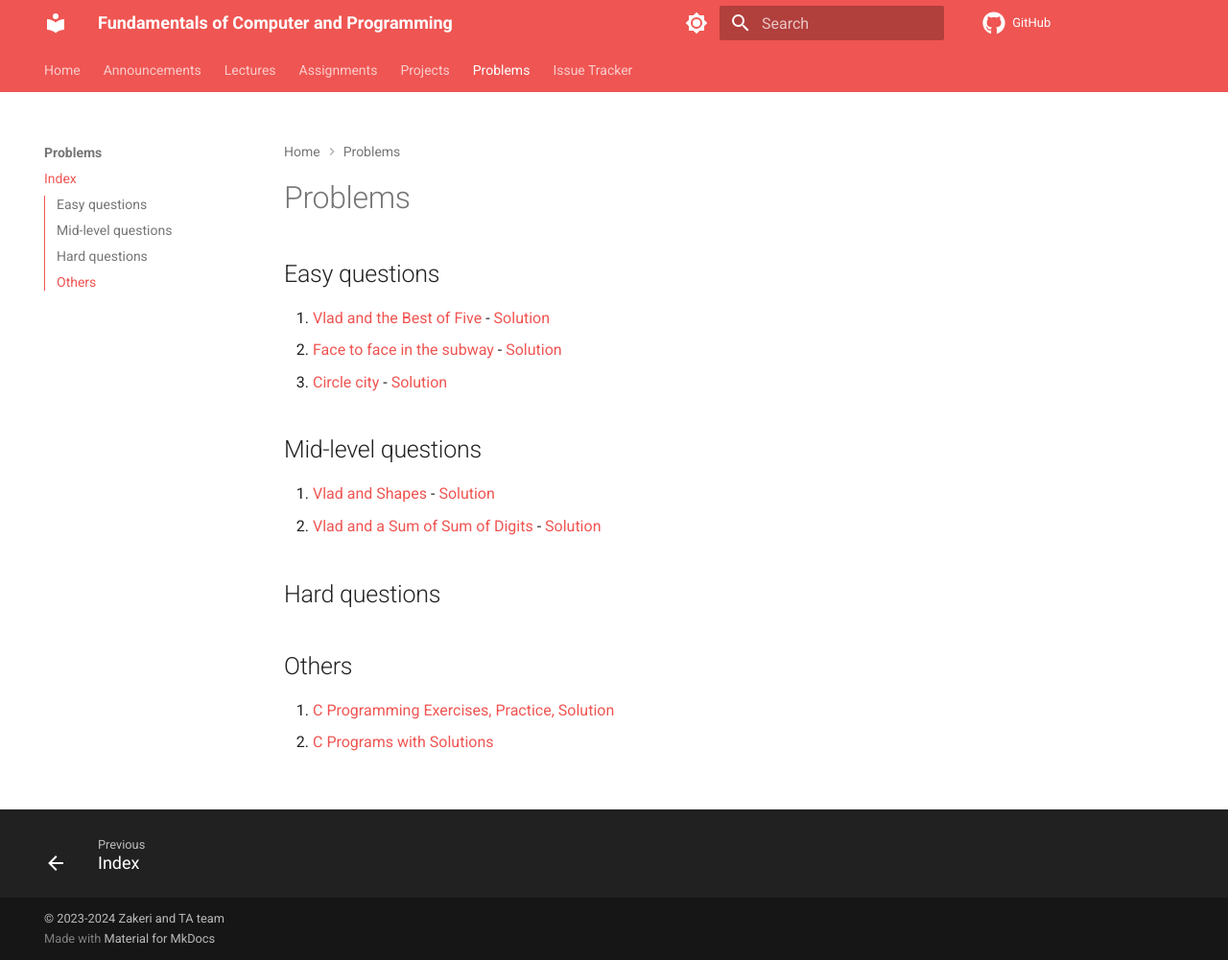
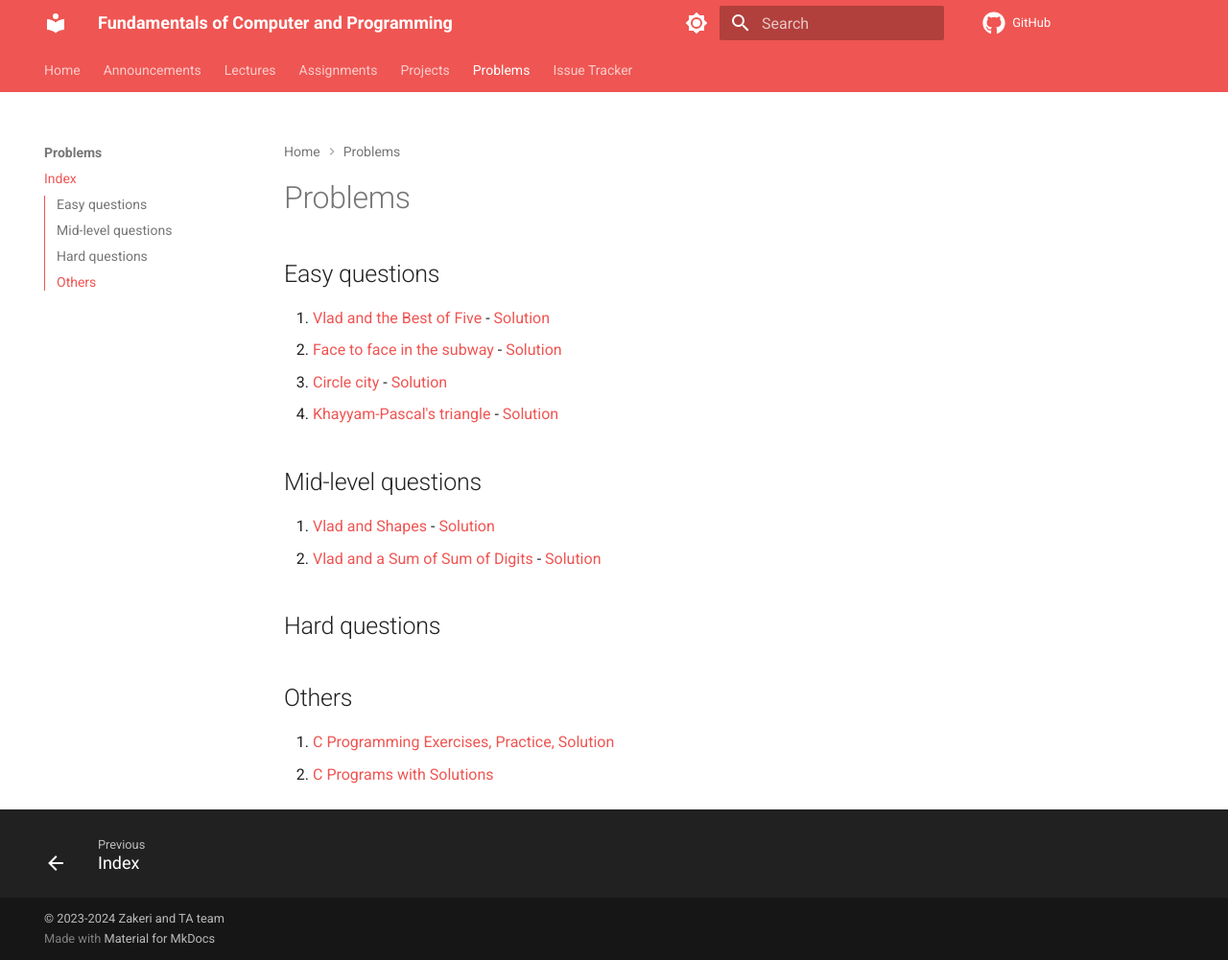
Before and after one commit to m-zakeri/CP, an MkDocs documentation site: the page built from docs/problems/index.md, in a window 1280 px wide and 1001 px high. Shown: the whole window at 96% size. Built offline with MkDocs 1.6.1 and Material for MkDocs 9.7.7, drawn with Linux system fonts in a browser that asks for light colours; comment, search, counter and statistics services are not loaded.

Commit message:
Add question e_4

```diff
--- a/docs/problems/index.md
+++ b/docs/problems/index.md
@@ -4,6 +4,7 @@
 1. [Vlad and the Best of Five](https://codeforces.com/contest/1926/problem/A) - [Solution](/solutions/e_1.c)
 2. [Face to face in the subway](https://quera.org/problemset/218361) - [Solution](/solutions/e_2.c)
 3. [Circle city](https://quera.org/problemset/218362) - [Solution](/solutions/e_3.c)
+4. [Khayyam-Pascal's triangle](https://quera.org/problemset/3410) - [Solution](/solutions/e_4.c)
 
 ## Mid-level questions
 1. [Vlad and Shapes](https://codeforces.com/contest/1926/problem/B) - [Solution](/solutions/m_1.c)
```
Also changed, not shown: 1 other file.
